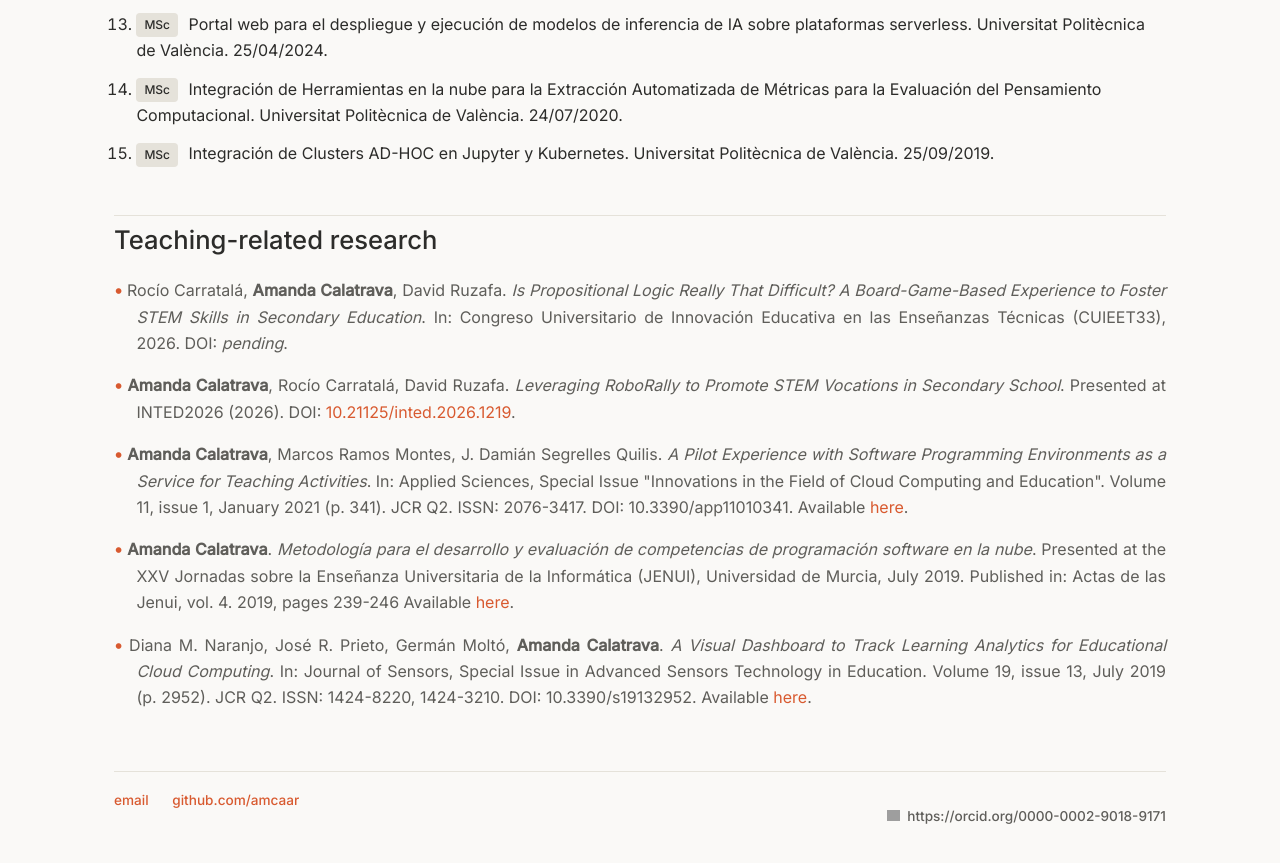
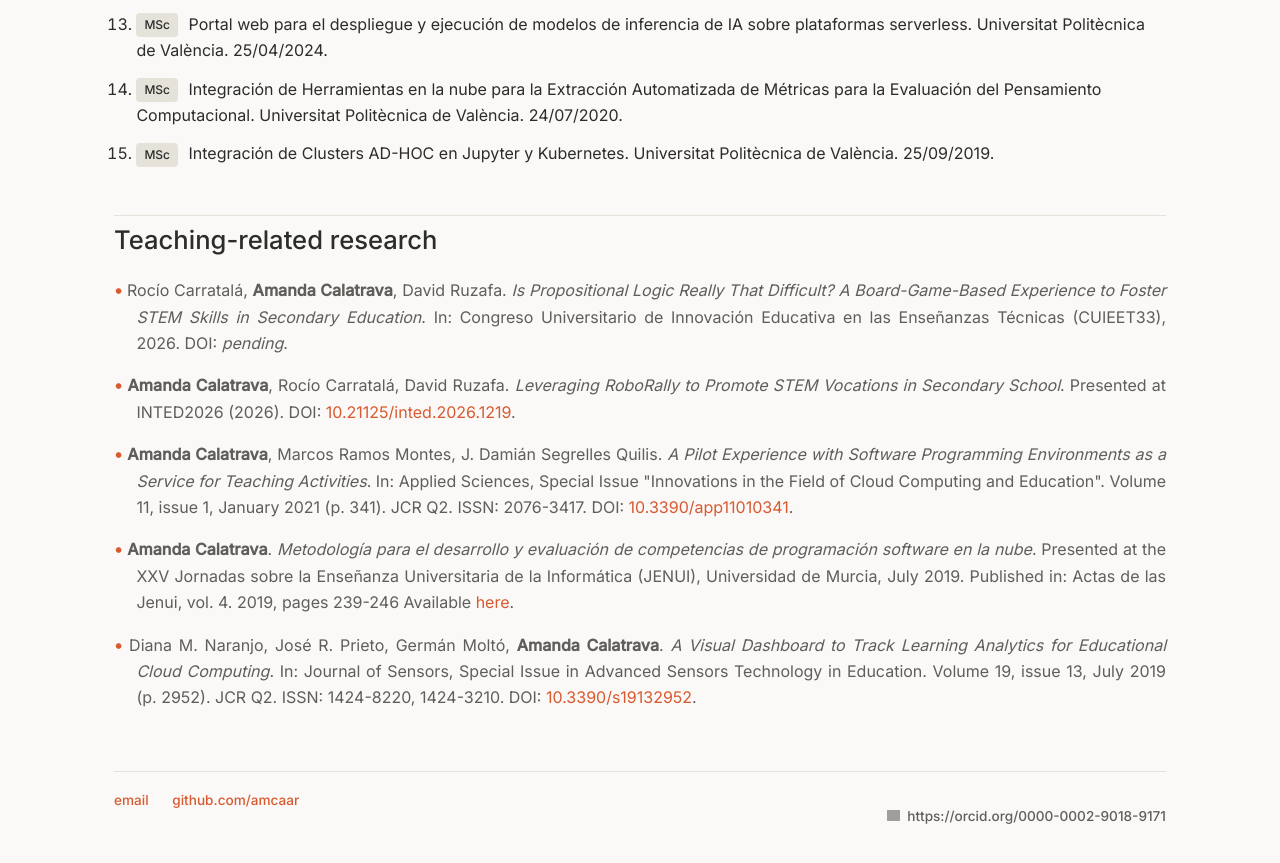
Before and after one commit to amcaar/amcaar.github.io, a Jekyll site: the page built from teaching/index.html, in a window 1280 px wide and 900 px high, scrolled down 3469 px. Shown: the top 863 px of the window. Built offline with Jekyll 4.4.1, drawn with Linux system fonts in a browser that asks for light colours; a style sheet for code colours, icons or effects is not loaded; grey boxes are pictures that could not be loaded.

Commit message:
Update DOI links in index.html citations

```diff
--- a/teaching/index.html
+++ b/teaching/index.html
@@ -147,8 +147,8 @@
 
 		<p class="justify"><strong>Amanda Calatrava</strong>, Marcos Ramos Montes, J. Damián Segrelles Quilis.
 			<em>A Pilot Experience with Software Programming Environments as a Service for Teaching Activities</em>.
-			In: Applied Sciences, Special Issue "Innovations in the Field of Cloud Computing and Education". Volume 11, issue 1, January 2021 (p. 341). JCR Q2. ISSN: 2076-3417. DOI: 10.3390/app11010341.
-			Available <a class="link" href="https://doi.org/10.3390/app11010341">here</a>.</p>
+			In: Applied Sciences, Special Issue "Innovations in the Field of Cloud Computing and Education". Volume 11, issue 1, January 2021 (p. 341). JCR Q2. ISSN: 2076-3417. DOI:
+			<a class="link" href="https://doi.org/10.3390/app11010341">10.3390/app11010341</a>.</p>
 
 		<p class="justify"><strong>Amanda Calatrava</strong>.
 			<em>Metodología para el desarrollo y evaluación de competencias de programación software en la nube</em>.
@@ -157,7 +157,7 @@
 
 		<p class="justify">Diana M. Naranjo, José R. Prieto, Germán Moltó, <strong>Amanda Calatrava</strong>.
 			<em>A Visual Dashboard to Track Learning Analytics for Educational Cloud Computing</em>.
-			In: Journal of Sensors, Special Issue in Advanced Sensors Technology in Education. Volume 19, issue 13, July 2019 (p. 2952). JCR Q2. ISSN: 1424-8220, 1424-3210. DOI: 10.3390/s19132952. Available
-			<a class="link" href="https://doi.org/10.3390/s19132952">here</a>.</p>
+			In: Journal of Sensors, Special Issue in Advanced Sensors Technology in Education. Volume 19, issue 13, July 2019 (p. 2952). JCR Q2. ISSN: 1424-8220, 1424-3210. DOI:
+			<a class="link" href="https://doi.org/10.3390/s19132952">10.3390/s19132952</a>.</p>
 	</div>
 </div>
```
